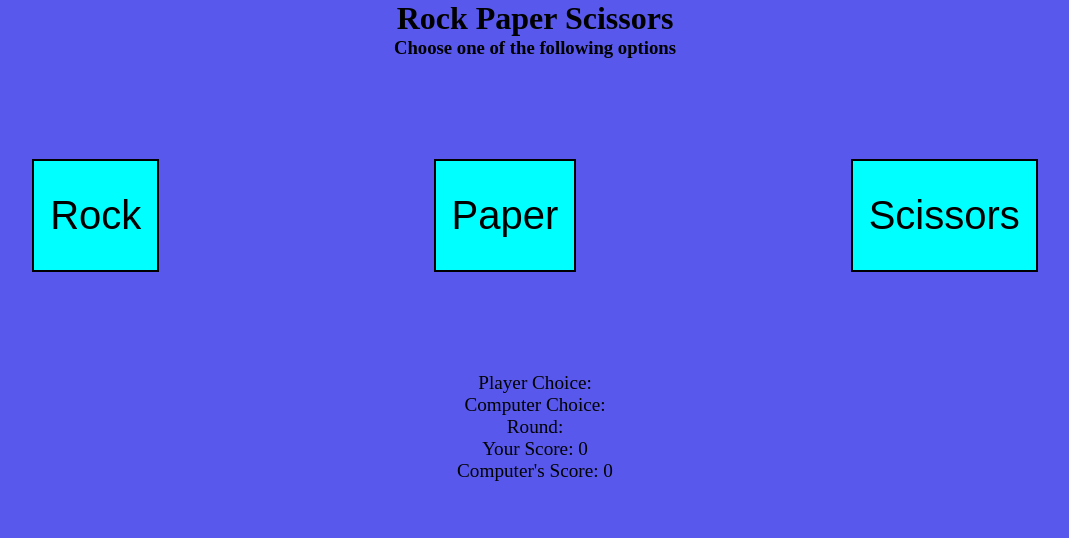
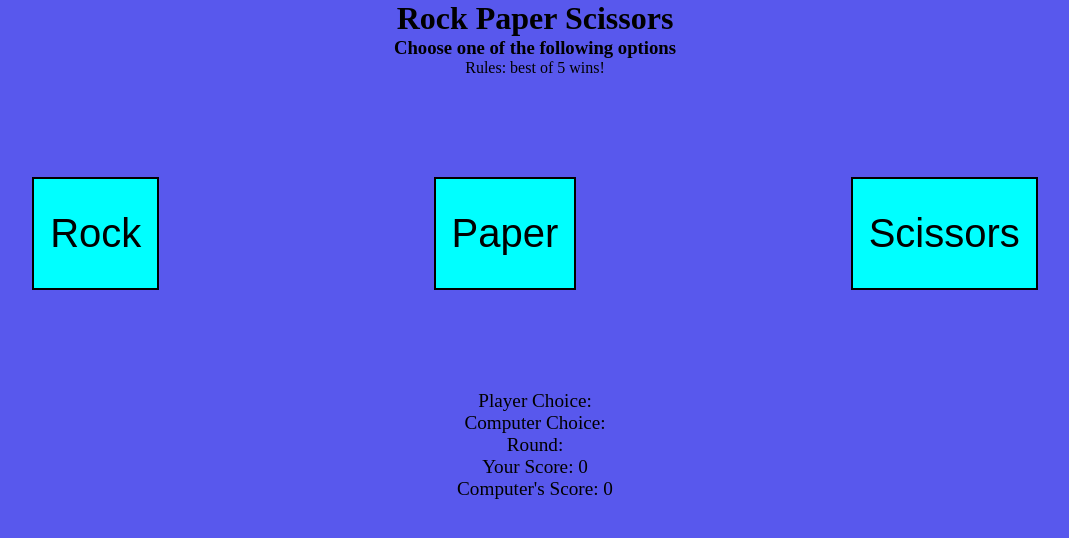
Before and after one commit to tommyporter14/rock-paper-scissors, a plain HTML site: page index.html in a window 1280 px wide. Shown: the whole page, without its empty margins (105-1174 px from the left). Drawn offline with Linux system fonts and the light colour scheme.

Commit message:
final for now: clean up, read me added

```diff
--- a/index.html
+++ b/index.html
@@ -9,6 +9,7 @@
 <body>
     <h1>Rock Paper Scissors</h1>
     <h3>Choose one of the following options</h3>
+    <p>Rules: best of 5 wins!</p>
 
     <div id="choices">
         <button onclick="playRound('Rock', getComputerChoice())">Rock</button>
--- a/styles.css
+++ b/styles.css
@@ -10,7 +10,7 @@
     background-color: rgb(88, 88, 237);
 }
 
-h1, h3 {
+h1, h3, p{
     text-align: center;
 }
 
@@ -41,3 +41,7 @@ button {
     margin-right: auto;
     margin-top: 100px;
 }
+
+button {
+    cursor: pointer;
+}
```
Also changed, not shown: 1 other file.
